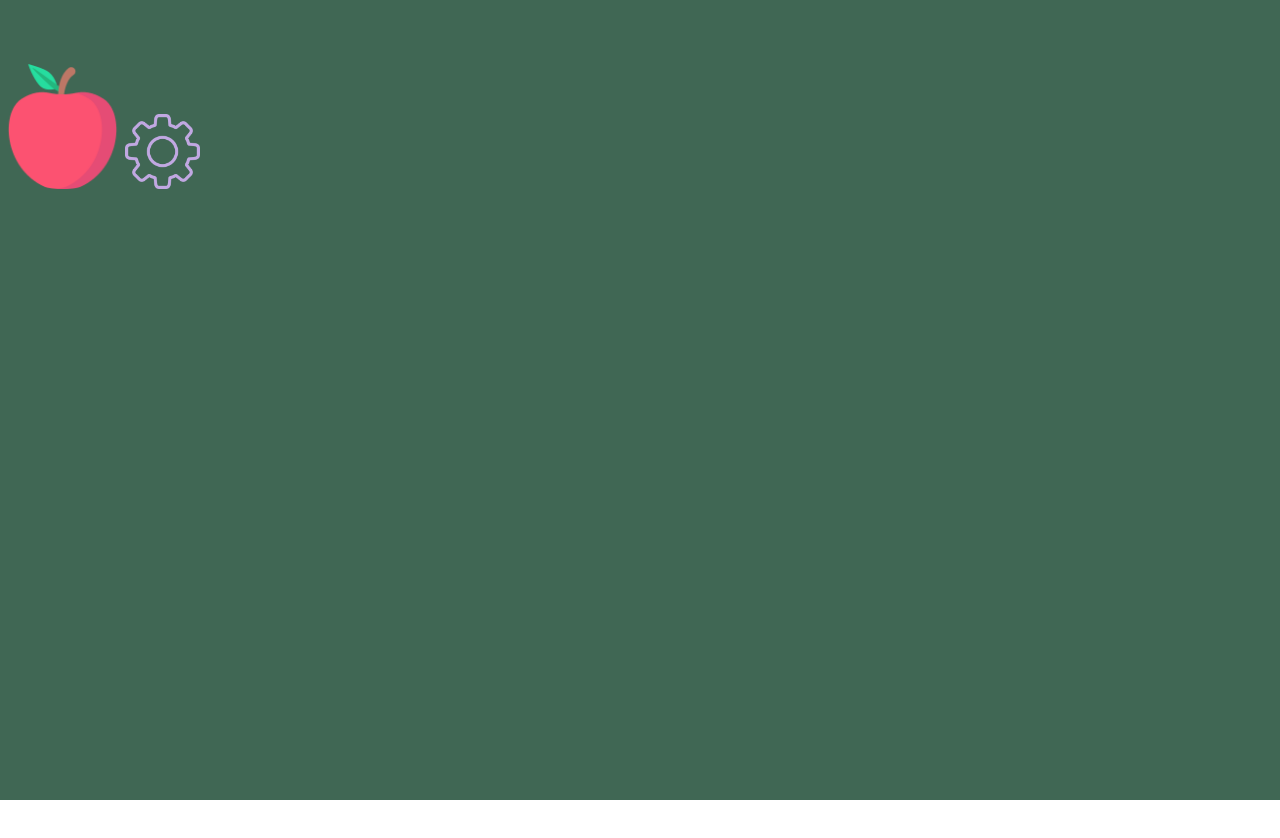
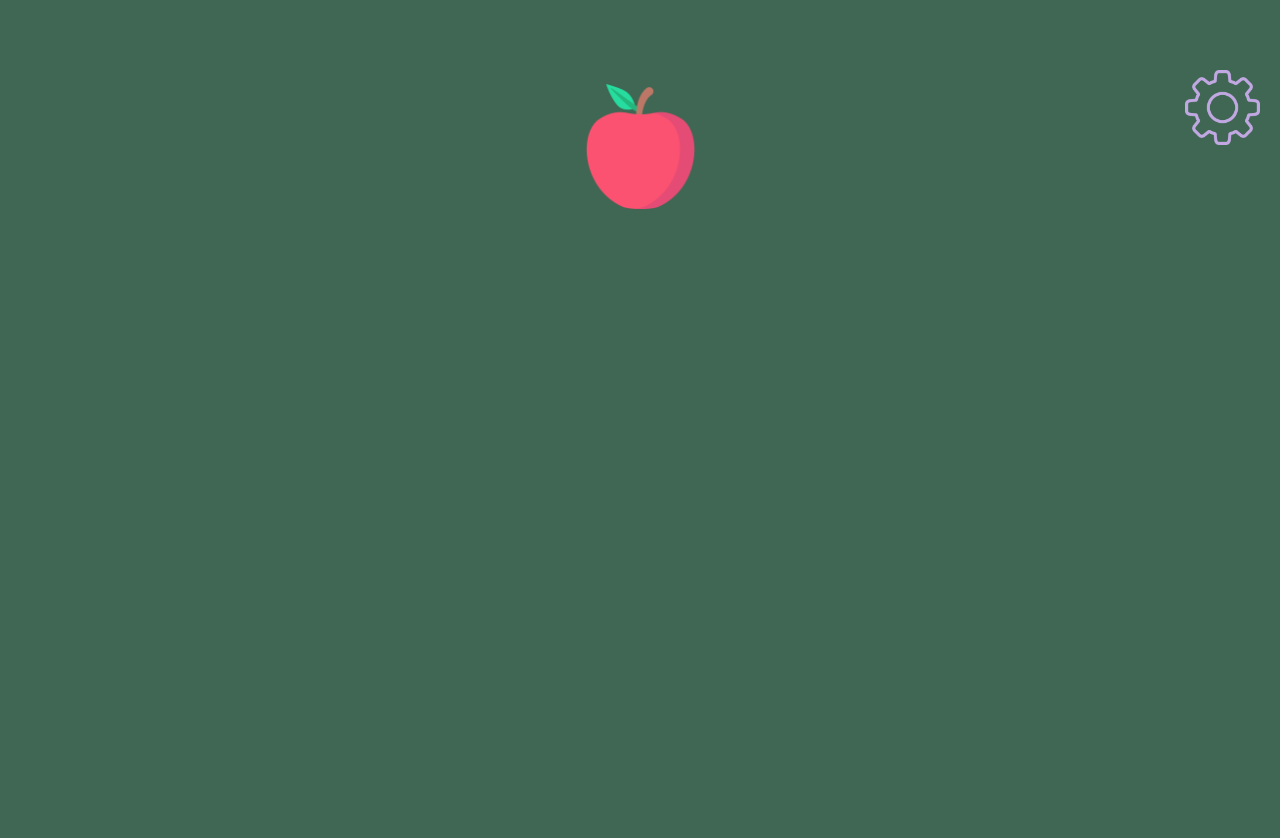
Before and after one commit to nullbeep/SocialOrganizer, a React (Create React App) app: page /main in a window 1280 px wide. Before the commit the page ends 800 px from the top, so only its background shows below. Built offline with nearby package versions, Linux system fonts and the light colour scheme.

Commit message:
button position

```diff
--- a/src/MainPage/index.js
+++ b/src/MainPage/index.js
@@ -6,30 +6,38 @@ import Settings from "./settings.png";
 const Container = styled.div`
   background-color: #406754;
   height: 100vh;
-  align-items: center;
+  display: flex;
+  flex-direction: column;
+  padding: 20px;
+
+  /* align-items: center; */
 `;
+
 const LogoIcon = styled.img`
   width: 125px; //change
   height: 125px; // change
   margin-top: 5vw; // change
+  align-self: center;
 `;
 
 const SettingsIcon = styled.img`
-width: 75px;
-height: 75px;
+  width: 75px;
+  height: 75px;
+  align-self: flex-end;
+  position: absolute;
+  margin-top: 50px;
 
-filter: invert(91%) sepia(24%) saturate(3490%) hue-rotate(193deg)
+  /* margin-right: 100px; */
+  filter: invert(91%) sepia(24%) saturate(3490%) hue-rotate(193deg)
     brightness(90%) contrast(97%);
-`
+`;
 
 function MainPage() {
-
-return(
-<Container>
+  return (
+    <Container>
       <LogoIcon src={Apple} />
       <SettingsIcon src={Settings} />
-</Container>
-)
-
+    </Container>
+  );
 }
 export default MainPage;
```
